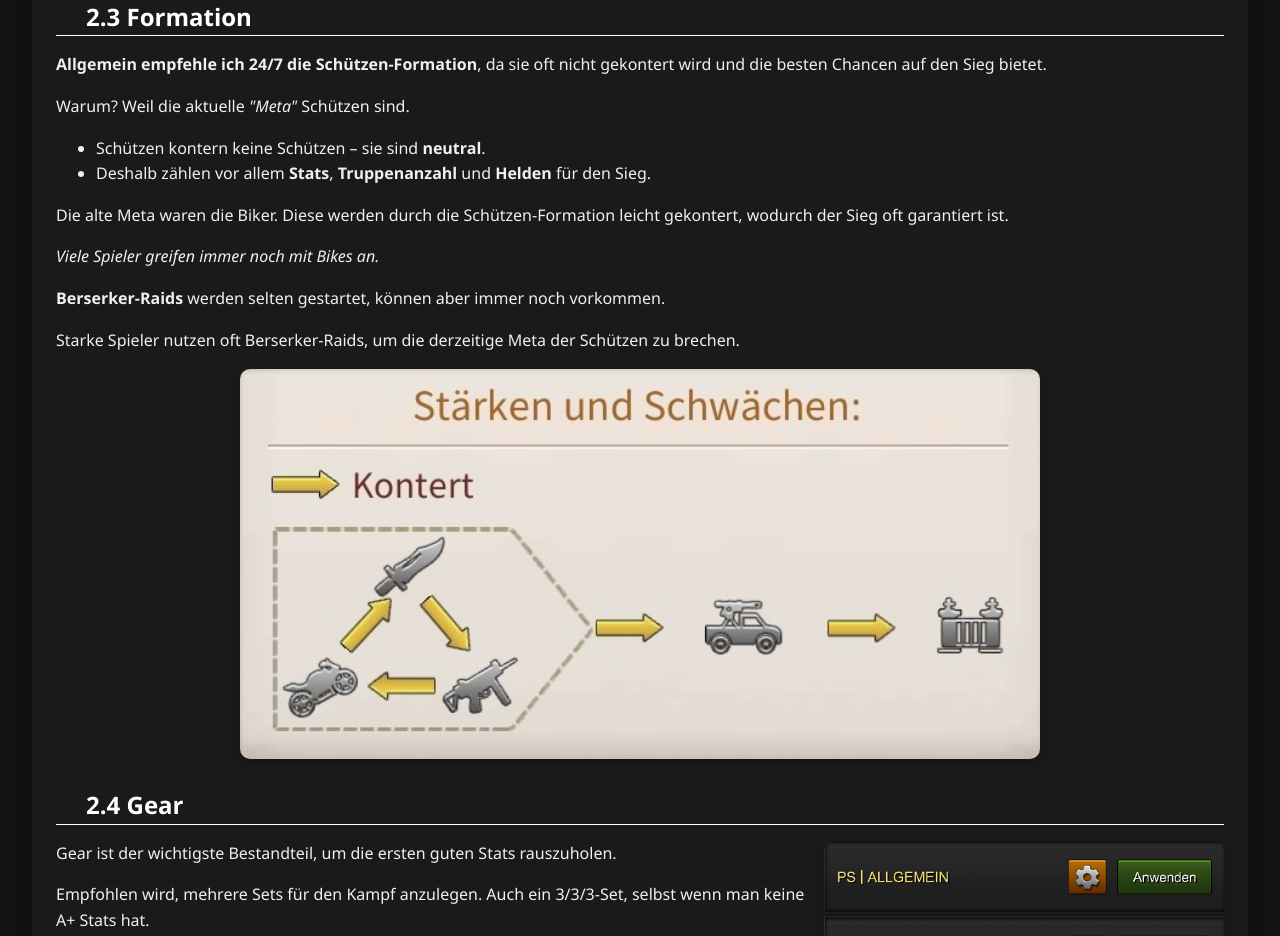
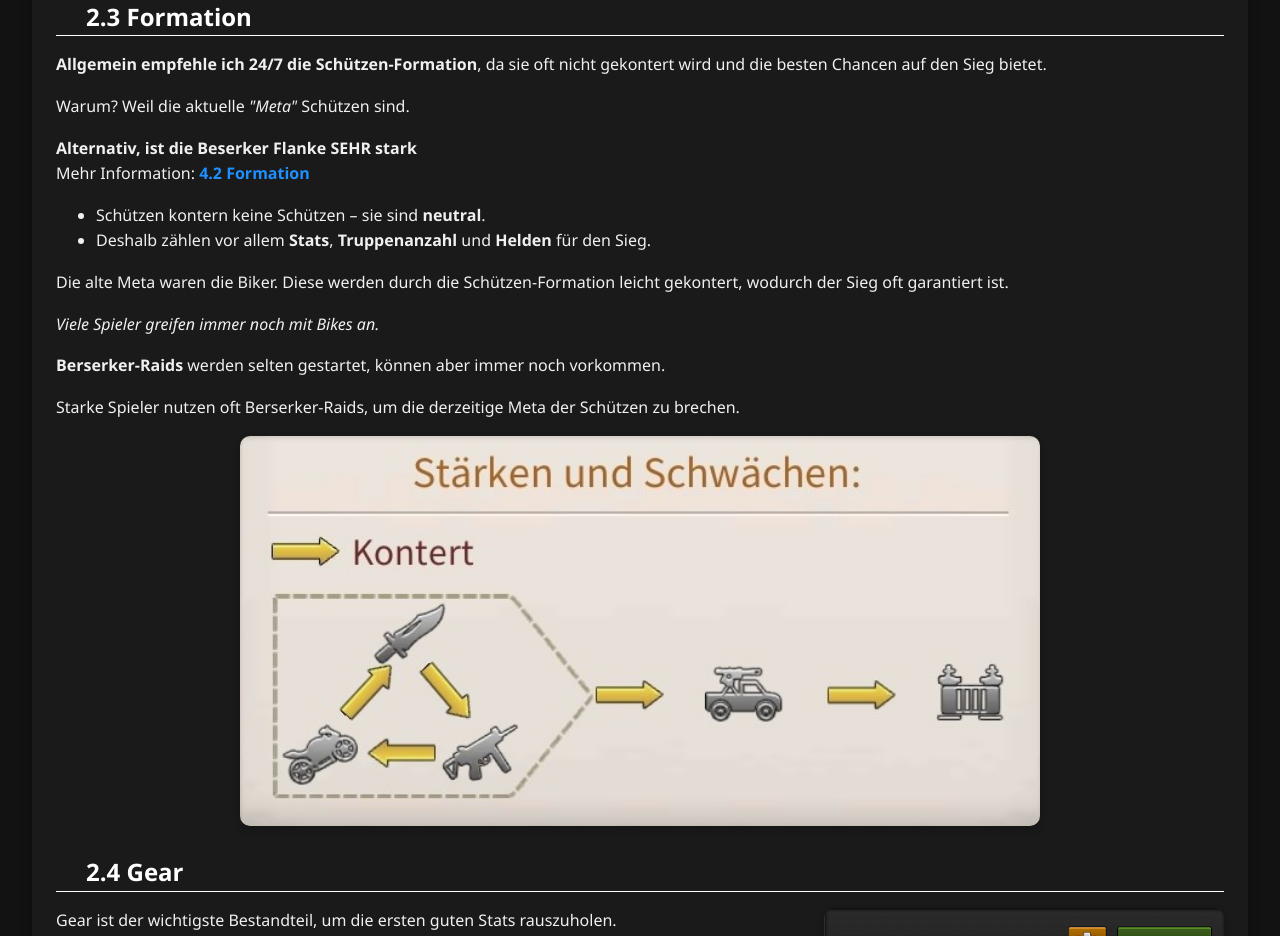
Before and after one commit to AlchemistChief/MasterChiefs_MasterGuide, a plain HTML site: page index.html in a window 1280 px wide. Shown: the part 1944-2880 px from the top of the page. Drawn offline with Linux system fonts and the light colour scheme; files whose address does not match are found by name.

Commit message:
Added other formation to recomendation

```diff
--- a/cards/2.html
+++ b/cards/2.html
@@ -110,6 +110,9 @@
             die besten Chancen auf den Sieg bietet.</p>
 
         <p>Warum? Weil die aktuelle <em>"Meta"</em> Schützen sind.</p>
+
+        <p><strong>Alternativ, ist die Beserker Flanke SEHR stark</strong>
+        </br>Mehr Information: <strong><a href="#verteidigung-formation">4.2 Formation</a></strong></p>
 
         <ul>
             <li>Schützen kontern keine Schützen – sie sind <strong>neutral</strong>.</li>
```
